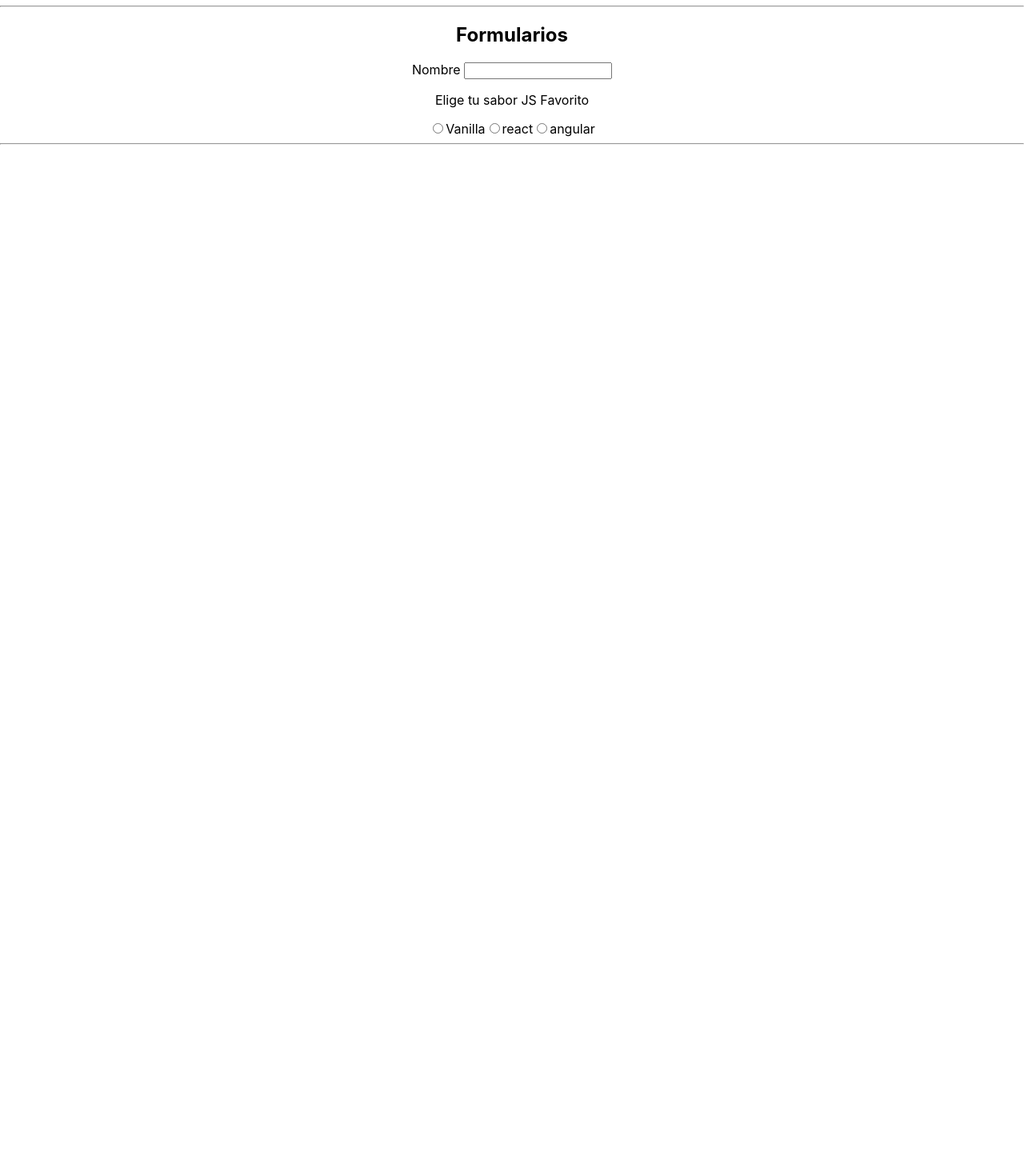
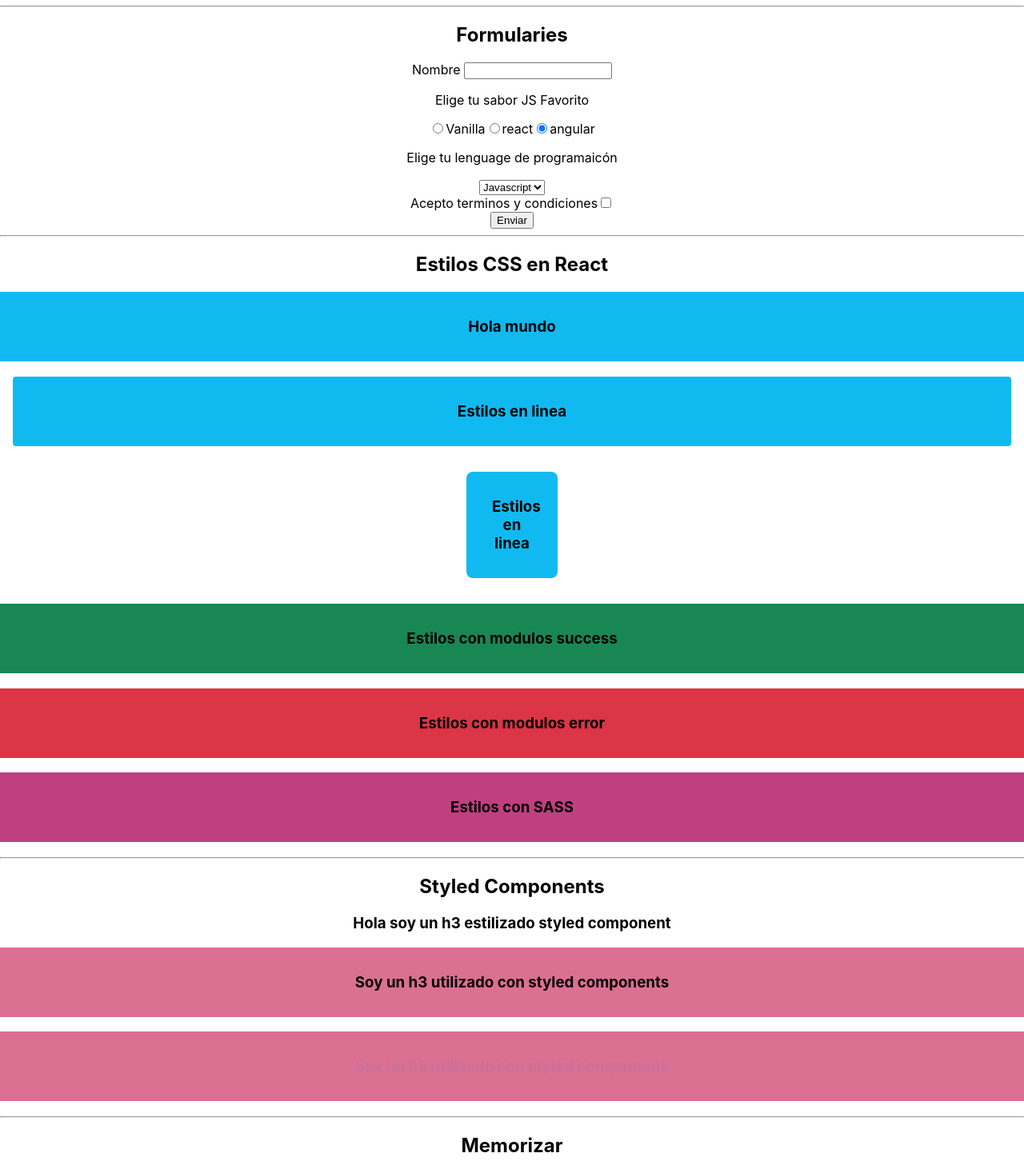
Before and after one commit to jedionmelbin/react-course-app, a React (Create React App) app: page / in a window 1280 px wide. Shown: the part 2388-3855 px from the top of the page at 80% size. Before the commit the page ends 2577 px from the top, so only its background shows below. Built offline with nearby package versions, Linux system fonts and the light colour scheme; no server answers.

Commit message:
add models

```diff
--- a/package.json
+++ b/package.json
@@ -6,9 +6,11 @@
     "@testing-library/jest-dom": "^5.16.2",
     "@testing-library/react": "^12.1.2",
     "@testing-library/user-event": "^13.5.0",
+    "node-sass": "^7.0.1",
     "react": "^17.0.2",
     "react-dom": "^17.0.2",
     "react-scripts": "5.0.0",
+    "styled-components": "^5.3.5",
     "web-vitals": "^2.1.4"
   },
   "scripts": {
--- a/src/App.js
+++ b/src/App.js
@@ -1,4 +1,3 @@
-import logo from './logo.svg';
 import './App.css';
 import Propiedades from "./components/Propiedades";
 import Componente from "./components/Componente";
@@ -17,6 +16,9 @@ import AjaxHooks from "./components/AjaxHooks";
 import HooksPersonalizado from "./components/HooksPersonalizado";
 import Referencias from "./components/Referencias";
 import Formularios from "./components/formularios";
+import Estilos from "./components/Estilos";
+import ComponenteEstilizado from "./components/ComponenteEstilizado";
+import Memorizar from "./memo/Memorizar";
 
 function App() {
     return (
@@ -48,6 +50,11 @@ function App() {
             <hr/>
             <Formularios/>
             <hr/>
+            <Estilos/>
+            <hr/>
+            <ComponenteEstilizado/>
+            <hr/>
+            <Memorizar/>
         </div>
     );
 }
--- /dev/null
+++ b/src/Estilos.css
@@ -0,0 +1,9 @@
+.estilos h3 {
+    padding: 2rem;
+    text-align: center;
+
+}
+
+.bg-react {
+    background-color: #10baf1;
+}
--- /dev/null
+++ b/src/components/ComponenteEstilizado.js
@@ -0,0 +1,30 @@
+import React from "react";
+import styled from "styled-components";
+
+export default function ComponenteEstilizado() {
+
+    let mainColor = `#db7093`, mainAlphaColor89 = '#db709380';
+
+
+    const setTransition = (time) => `all ${time} ease-in-out`;
+
+    const MyH3 = styled.h3`
+      padding: 2rem;
+      text-align: center;
+      color: ${(props) => props.color};
+      background-color: ${mainColor};
+      transition: ${setTransition("1s")};
+
+      &:hover {
+        background-color: ${mainAlphaColor89};
+      }
+    `;
+    return (
+        <>
+            <h2>Styled Components</h2>
+            <h3>Hola soy un h3 estilizado styled component</h3>
+            <MyH3>Soy un h3 utilizado con styled components</MyH3>
+            <MyH3 color="#Cb7098">Soy un h3 utilizado con styled components</MyH3>
+        </>
+    );
+}
--- /dev/null
+++ b/src/components/Estilos.js
@@ -0,0 +1,23 @@
+import React from "react";
+import '../Estilos.css';
+import moduleStyles from './Estilos.module.css';
+import './Estilos.scss';
+
+export default function Estilos() {
+    let myStyles = {
+        borderRadius: '.5rem',
+        margin: "2rem auto",
+        maxWidth: '50px'
+    }
+    return (
+        <section className="estilos">
+            <h1>Estilos CSS en React</h1>
+            <h3 className="bg-react">Hola mundo</h3>
+            <h3 className="bg-react" style={{borderRadius: '.25rem', margin: '1rem'}}>Estilos en linea</h3>
+            <h3 className="bg-react" style={myStyles}>Estilos en linea</h3>
+            <h3 className={moduleStyles.success}>Estilos con modulos success</h3>
+            <h3 className={moduleStyles.error}>Estilos con modulos error</h3>
+            <h3 className="bg-sass">Estilos con SASS</h3>
+        </section>
+    )
+}
--- /dev/null
+++ b/src/components/Estilos.module.css
@@ -0,0 +1,7 @@
+.error{
+    background-color: #dc3545;
+}
+
+.success{
+    background-color: #198754;
+}
--- /dev/null
+++ b/src/components/Estilos.scss
@@ -0,0 +1,12 @@
+$color-sass: #bf4080;
+$color-sass-80: #bf408080;
+
+
+.bg-sass {
+  background-color: $color-sass;
+  transition: background-color .5s ease;
+
+  &:hover {
+    background-color: $color-sass
+  }
+}
--- a/src/components/formularios.js
+++ b/src/components/formularios.js
@@ -1,17 +1,20 @@
 import React, {useState} from "react";
-
+/*
 export default function Formularios() {
     const [nombre, setNombre] = useState("");
     const {sabor, setSabor} = useState('');
+    const [lenguage, setLenguage] = useState('');
+    const [termino, setTerminos] = useState(false);
 
-    const handleChange = () => {
-
+    const handleChange = (e) => {
+        e.preventDefault();
+        alert('formulartio se ha enviado')
     }
 
     return (
         <>
-            <h2>Formularios</h2>
-            <form>
+            <h2>Formularies</h2>
+            <form onSubmit={handleChange}>
                 <label htmlFor="nombre">Nombre </label>
                 <input type="text" id="nombre" name="nombre" value={nombre}
                        onChange={(e) => setNombre(e.target.value)}/>
@@ -21,8 +24,83 @@ export default function Formularios() {
                 <label htmlFor="val">Vanilla</label>
                 <input type="radio" id="react" name="sabor" value="react" onChange={(e) => setSabor(e.target.value)}/>
                 <label htmlFor="react">react</label>
-                <input type="radio" id="angular" name="sabor" value="angular" onChange={(e) => setSabor(e.target.value)}/>
+                <input type="radio" id="angular" name="sabor" value="angular" o
+                       nChange={(e) => setSabor(e.target.value)} defaultChecked/>
                 <label htmlFor="angular">angular</label>
+
+                <p>Elige tu lenguage de programaicón</p>
+                <select name="language" onChange={(e) => setLenguage(e.target.value)}
+                        defaultValue="js">
+                    <option value="" selected>---</option>
+                    <option value="js">Javascript</option>
+                    <option value="php">Php</option>
+                    <option value="python">Python</option>
+                    <option value="go">Go</option>
+                    <option value="ruby">Ruby</option>
+                </select>
+                <br/>
+                <label htmlFor="terminos">Acepto terminos y condiciones</label>
+                <input type="checkbox" id="terminos" name="terminos" onChange={(e) => setTerminos(e.target.checked)}/>
+                <br/>
+                <input type="submit" value="Enviar"/>
+            </form>
+        </>
+    );
+}*/
+
+export default function Formularios() {
+    const [form, setForm] = useState({});
+
+    const handleChange = (e) => {
+        setForm({
+            ...form,
+            [e.target.name]: e.target.value
+        });
+    }
+
+    const handleChecked= (e) => {
+        setForm({
+            ...form,
+            [e.target.checked]: e.target.checked
+        });
+    }
+
+    const handleSubmit= (e) => {
+        e.preventDefault();
+        alert('formulartio se ha enviado')
+    }
+
+    return (
+        <>
+            <h2>Formularies</h2>
+            <form onSubmit={handleSubmit}>
+                <label htmlFor="nombre">Nombre </label>
+                <input type="text" id="nombre" name="nombre" value={form.nombre}
+                       onChange={handleChange}/>
+
+                <p>Elige tu sabor JS Favorito</p>
+                <input type="radio" id="val" name="sabor" value="val" onChange={handleChange}/>
+                <label htmlFor="val">Vanilla</label>
+                <input type="radio" id="react" name="sabor" value="react" onChange={handleChange}/>
+                <label htmlFor="react">react</label>
+                <input type="radio" id="angular" name="sabor" value="angular" onChange={handleChange} defaultChecked/>
+                <label htmlFor="angular">angular</label>
+
+                <p>Elige tu lenguage de programaicón</p>
+                <select name="language" onChange={handleChange}
+                        defaultValue="js">
+                    <option value="" selected>---</option>
+                    <option value="js">Javascript</option>
+                    <option value="php">Php</option>
+                    <option value="python">Python</option>
+                    <option value="go">Go</option>
+                    <option value="ruby">Ruby</option>
+                </select>
+                <br/>
+                <label htmlFor="terminos">Acepto terminos y condiciones</label>
+                <input type="checkbox" id="terminos" name="terminos" onChange={handleChecked}/>
+                <br/>
+                <input type="submit" value="Enviar"/>
             </form>
         </>
     );
--- /dev/null
+++ b/src/memo/Memorizar.js
@@ -0,0 +1,8 @@
+export default function Memorizar() {
+    return (<>
+        <h2>Memorizar</h2>
+
+    </>
+    //https://www.youtube.com/watch?v=Ul1bjSY0J3w&list=PLvq-jIkSeTUZ5XcUw8fJPTBKEHEKPMTKk&index=94
+    )
+}
```
Also changed, not shown: 1 other file (tests, documents, lock files or other folders).
